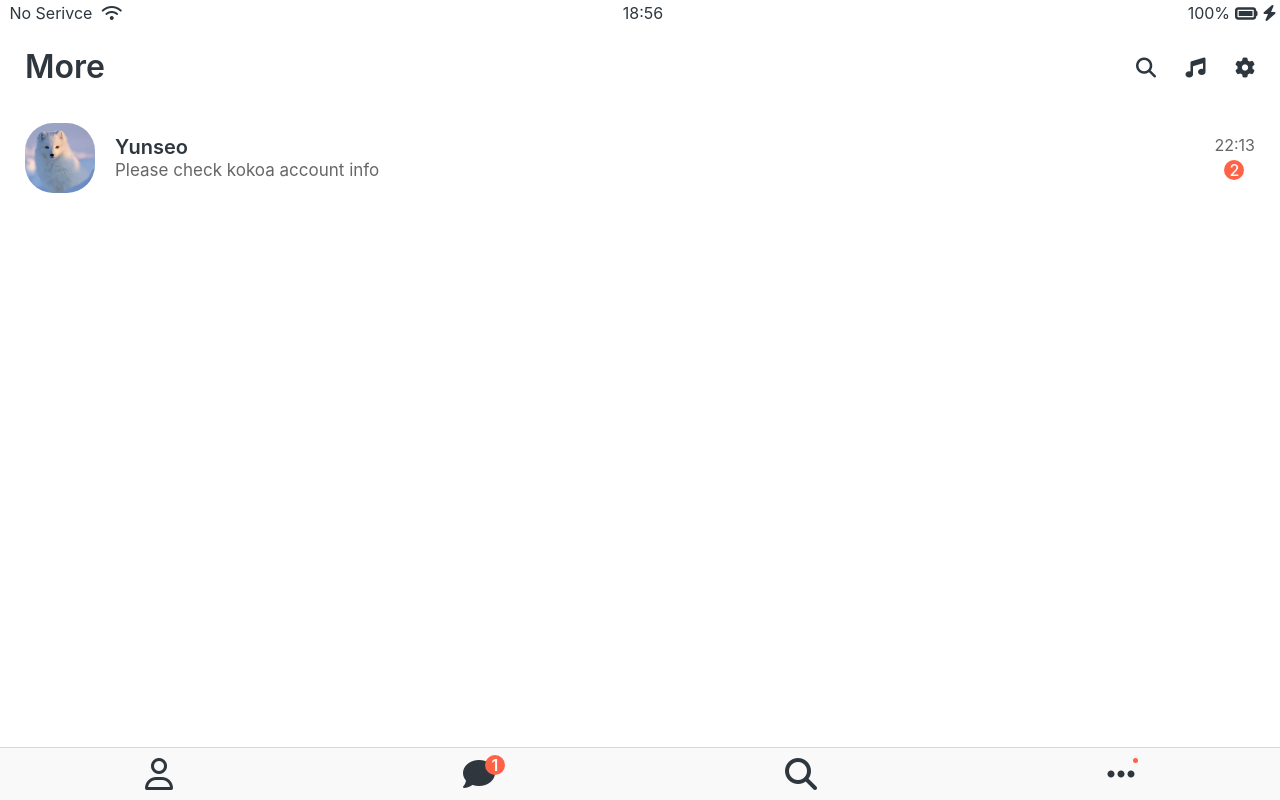
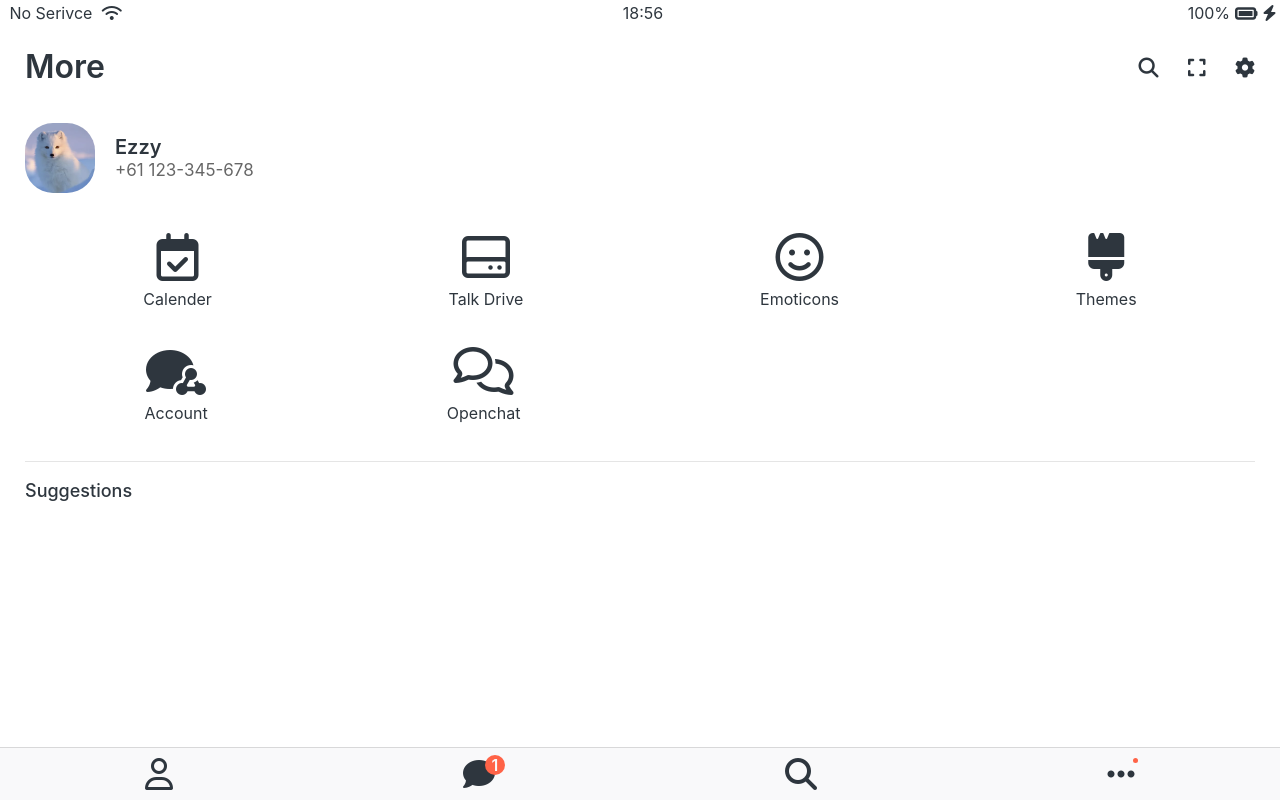
Before and after one commit to luckyseo/kokoa-clone-210106, a plain HTML site: page more.html in a window 1280 px wide. Drawn offline with Linux system fonts and the light colour scheme.

Commit message:
more screen structure finished

```diff
--- /dev/null
+++ b/css/screens/more.css
@@ -0,0 +1,28 @@
+.extra-app{
+    margin-top:40px;
+    border-bottom: var(--section-border);
+
+}
+.extra-app__row{
+    display: flex;
+    justify-content: space-around;
+    padding-bottom:10px;
+    margin-bottom:30px;
+}
+.extra-app__row:nth-child(2){
+    width:50%;
+}
+.extra-app__box{
+    display: flex;
+    flex-direction: column;
+    justify-content: center;
+    align-items: center;
+}
+.extra-app span{
+    margin-top: 10px;
+}
+.Suggestion{
+    padding:20px 0px;
+    font-size:large;
+    font-weight: 500;
+}
--- a/css/styles.css
+++ b/css/styles.css
@@ -12,7 +12,7 @@
 @import "screens/friends.css";
 @import "screens/chat.css";
 @import "screens/finds.css";
-
+@import "screens/more.css";
 /*style that affect overall*/
 body{
     font-family: -apple-system, BlinkMacSystemFont, 'Segoe UI', Roboto, Oxygen, Ubuntu, Cantarell, 'Open Sans', 'Helvetica Neue', sans-serif;
--- a/more.html
+++ b/more.html
@@ -27,7 +27,7 @@
         <h1 class="screen-header__title">More</h1>
         <div class="screen-header__icons">
             <span><i class="fa-solid fa-magnifying-glass fa-lg"></i></span>
-            <span><i class="fa-solid fa-music fa-lg"></i></span>
+            <span><i class="fa-solid fa-expand fa-lg"></i></span>
             <span><i class="fa-solid fa-gear fa-lg"></i></span>
         </div>
     </header>
@@ -39,21 +39,50 @@
                 class="user-component__avatar "/>
                 <div class="user-component__text">
                     <h4 class="user-component__title">
-                        Yunseo
+                        Ezzy
                     </h4>
                     <h6 class="user-component__subtitle">
-                        Please check kokoa account info
+                        +61 123-345-678
                     </h6>
                 </div>
             </div>
             <div class="user-component__column">
-                <div class="user-component__chat-info">
-                <span>22:13</span>
-                <div class="chat__alert">2</div>
+
+            </div>
+        </div>
+
+        <div class="extra-app">
+            <div class="extra-app__row">
+                <div class="extra-app__box">
+                    <i class="fa-regular fa-calendar-check fa-3x"></i>
+                    <span>Calender</span>
+                </div>
+                <div class="extra-app__box">
+                    <i class="fa-regular fa-hard-drive fa-3x"></i>
+                    <span>Talk Drive</span>
+                </div>
+                <div class="extra-app__box">
+                    <i class="fa-regular fa-face-smile fa-3x"></i>
+                    <span>Emoticons</span>
+                </div>
+                <div class="extra-app__box">
+                    <i class="fa-solid fa-brush fa-3x"></i>
+                    <span>Themes</span>
+                </div>
+            </div>
+            <div class="extra-app__row">
+                <div class="extra-app__box">
+                    <i class="fa-solid fa-comment-nodes fa-3x"></i>
+                    <span>Account</span>
+                </div>
+                <div class="extra-app__box">
+                    <i class="fa-regular fa-comments fa-3x"></i>
+                    <span>Openchat</span>
                 </div>
             </div>
         </div>
 
+        <h2 class="Suggestion">Suggestions</h2>
     </main>
 
 
```
